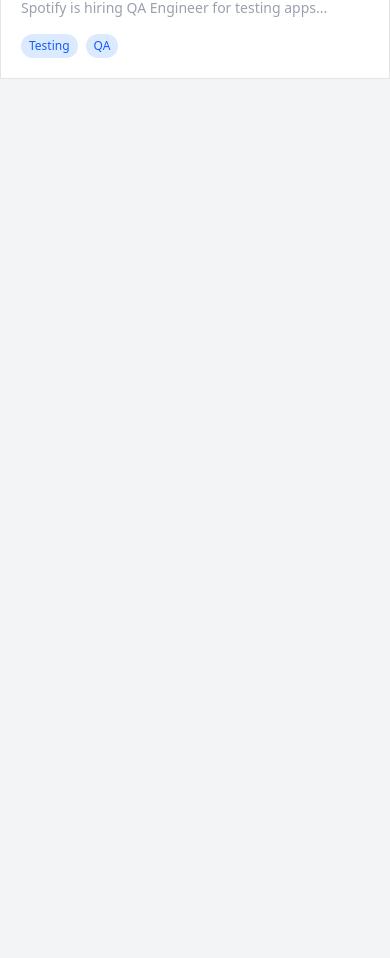
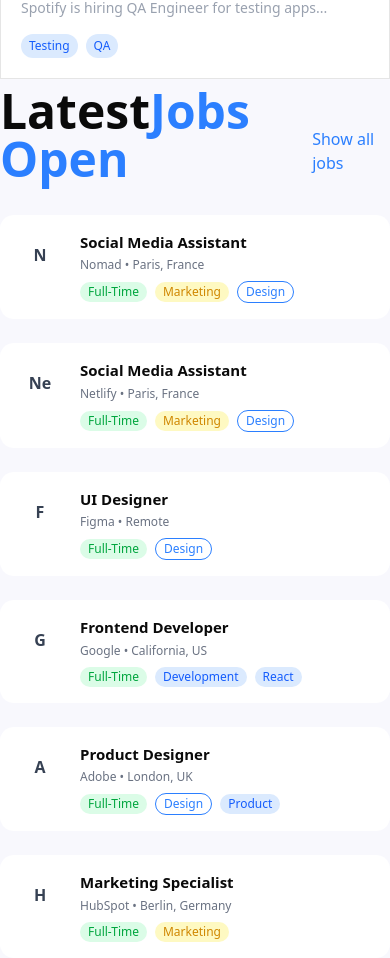
Before and after one commit to YousufOO7/Quick-Hire, a Next.js app: page / in a window 390 px wide. Shown: the part 5460-6418 px from the top of the page. Before the commit the page ends 5539 px from the top, so only its background shows below. Built offline with nearby package versions, Linux system fonts and the light colour scheme.

Commit message:
create the latestjobs components

```diff
--- a/app/components/main/home-components/HomeComponents.tsx
+++ b/app/components/main/home-components/HomeComponents.tsx
@@ -4,6 +4,7 @@
 import ExploreByCategory from '../pages/categories/ExploreByCategory';
 import JobsToday from '../pages/jobsToday/JobsToday';
 import FeaturedJobs from '../pages/featuredJobs/FeaturedJobs';
+import LatestJobs from '../pages/latestJobs/LatestJobs';
 
 const HomeComponents = () => {
     return (
@@ -13,6 +14,7 @@
             <ExploreByCategory />
             <JobsToday />
             <FeaturedJobs />
+            <LatestJobs />
         </div>
     );
 };
--- /dev/null
+++ b/app/components/main/navigations/Footer.tsx
@@ -0,0 +1,102 @@
+"use client";
+
+import {
+  FaFacebookF,
+  FaTwitter,
+  FaInstagram,
+  FaLinkedinIn,
+} from "react-icons/fa";
+
+const Footer = () => {
+  return (
+    <footer className="bg-[#1E2533] text-gray-300 pt-14 pb-6 px-6 md:px-16">
+      {/* Top Section */}
+      <div className="grid grid-cols-1 md:grid-cols-4 gap-10">
+        {/* Logo + Description */}
+        <div>
+          <div className="flex items-center gap-2 mb-4">
+            <div className="w-6 h-6 bg-blue-600 rounded-full flex items-center justify-center">
+              <span className="text-white text-sm font-bold">Q</span>
+            </div>
+            <h2 className="text-white text-lg font-semibold">QuickHire</h2>
+          </div>
+
+          <p className="text-sm text-gray-400 leading-relaxed">
+            Great platform for the job seeker that passionate about startups.
+            Find your dream job easier.
+          </p>
+        </div>
+
+        {/* About */}
+        <div>
+          <h3 className="text-white font-semibold mb-4">About</h3>
+          <ul className="space-y-2 text-sm">
+            <li className="hover:text-white cursor-pointer">Companies</li>
+            <li className="hover:text-white cursor-pointer">Pricing</li>
+            <li className="hover:text-white cursor-pointer">Terms</li>
+            <li className="hover:text-white cursor-pointer">Advice</li>
+            <li className="hover:text-white cursor-pointer">
+              Privacy Policy
+            </li>
+          </ul>
+        </div>
+
+        {/* Resources */}
+        <div>
+          <h3 className="text-white font-semibold mb-4">Resources</h3>
+          <ul className="space-y-2 text-sm">
+            <li className="hover:text-white cursor-pointer">Help Docs</li>
+            <li className="hover:text-white cursor-pointer">Guide</li>
+            <li className="hover:text-white cursor-pointer">Updates</li>
+            <li className="hover:text-white cursor-pointer">Contact Us</li>
+          </ul>
+        </div>
+
+        {/* Newsletter */}
+        <div>
+          <h3 className="text-white font-semibold mb-4">
+            Get job notifications
+          </h3>
+          <p className="text-sm text-gray-400 mb-4">
+            The latest job news, articles, sent to your inbox weekly.
+          </p>
+
+          <div className="flex">
+            <input
+              type="email"
+              placeholder="Email Address"
+              className="w-full px-3 py-2 text-sm bg-gray-200 text-black rounded-l-md outline-none"
+            />
+            <button className="bg-blue-600 px-4 py-2 text-sm text-white rounded-r-md hover:bg-blue-700 transition">
+              Subscribe
+            </button>
+          </div>
+        </div>
+      </div>
+
+      {/* Divider */}
+      <div className="border-t border-gray-600 mt-10 pt-6 flex flex-col md:flex-row items-center justify-between">
+        {/* Copyright */}
+        <p className="text-xs text-gray-400 mb-4 md:mb-0">
+          2021 © QuickHire. All rights reserved.
+        </p>
+
+        {/* Social Icons */}
+        <div className="flex gap-3">
+          {[FaFacebookF, FaInstagram, FaTwitter, FaLinkedinIn].map(
+            (Icon, index) => (
+              <div
+                key={index}
+                className="w-8 h-8 flex items-center justify-center rounded-full bg-[#2A3245] hover:bg-blue-600 transition cursor-pointer"
+              >
+                <Icon className="text-sm text-gray-300" />
+              </div>
+            )
+          )}
+        </div>
+      </div>
+    </footer>
+  );
+};
+
+export default Footer;
--- /dev/null
+++ b/app/components/main/pages/latestJobs/LatestJobs.tsx
@@ -0,0 +1,48 @@
+"use client";
+
+import { LatestJob } from "@/app/types/latestJobs";
+import { useEffect, useState } from "react";
+import LatestJobsCard from "./LatestJobsCard";
+
+const LatestJobs = () => {
+     const [latestJobs, setLatestJobs] = useState<LatestJob[]>([]);
+         const [loading, setLoading] = useState(true);
+
+         useEffect(() => {
+           const fetchLatestJobs = async () => {
+             try {
+               const response = await fetch("/latestJobs.json");
+               const data = await response.json();
+               setLatestJobs(data);
+             } catch (error) {
+               console.error("Error fetching latest jobs:", error);
+             } finally {
+               setLoading(false);
+             }
+           };
+           fetchLatestJobs();
+         }, []);
+  return (
+    <div>
+      <div className="flex justify-between items-center">
+        <h2 className="text-5xl font-semibold mb-8">
+          Latest<span className="text-blue-500">Jobs Open</span>
+        </h2>
+        <p className="text-blue-500 text-[16px]">Show all jobs</p>
+      </div>
+
+       {/* latest jobs card */}
+      <div className="grid grid-cols-1 md:grid-cols-2 gap-6">
+        {loading ? (
+          <p>Loading categories...</p>
+        ) : (
+          latestJobs?.map((job, index) => (
+            <LatestJobsCard key={index} job={job} />
+          ))
+        )}
+      </div>
+    </div>
+  );
+};
+
+export default LatestJobs;
--- /dev/null
+++ b/app/components/main/pages/latestJobs/LatestJobsCard.tsx
@@ -0,0 +1,57 @@
+import { LatestJob } from "@/app/types/latestJobs";
+
+interface Props {
+  job: LatestJob;
+}
+
+const LatestJobsCard = ({ job }: Props) => {
+  return (
+    <div className="flex items-start gap-4 bg-white rounded-xl p-4 hover:shadow-sm transition">
+
+      {/* Logo */}
+      <div className="w-12 h-12 flex items-center justify-center bg-white rounded-lg font-bold text-gray-700">
+        {job.logo}
+      </div>
+
+      {/* Content */}
+      <div className="flex flex-col">
+        {/* Title */}
+        <h3 className="font-semibold text-[15px] mb-1">
+          {job.title}
+        </h3>
+
+        {/* Company + Location */}
+        <p className="text-xs text-gray-500 mb-2">
+          {job.company} • {job.location}
+        </p>
+
+        {/* Tags */}
+        <div className="flex items-center gap-2 flex-wrap">
+
+          {/* Job Type */}
+          <span className="text-xs px-2 py-[2px] rounded-full bg-green-100 text-green-600">
+            {job.type}
+          </span>
+
+          {/* Other Tags */}
+          {job.tags.map((tag, index) => (
+            <span
+              key={index}
+              className={`text-xs px-2 py-[2px] rounded-full ${
+                tag === "Marketing"
+                  ? "bg-yellow-100 text-yellow-600"
+                  : tag === "Design"
+                  ? "border border-blue-500 text-blue-500"
+                  : "bg-blue-100 text-blue-600"
+              }`}
+            >
+              {tag}
+            </span>
+          ))}
+        </div>
+      </div>
+    </div>
+  );
+};
+
+export default LatestJobsCard;
--- /dev/null
+++ b/app/types/latestJobs.ts
@@ -0,0 +1,9 @@
+export interface LatestJob {
+  id: number;
+  title: string;
+  company: string;
+  location: string;
+  type: string;
+  tags: string[];
+  logo: string;
+}
--- /dev/null
+++ b/public/latestJobs.json
@@ -0,0 +1,56 @@
+[
+  {
+    "id": 1,
+    "title": "Social Media Assistant",
+    "company": "Nomad",
+    "location": "Paris, France",
+    "type": "Full-Time",
+    "tags": ["Marketing", "Design"],
+    "logo": "N"
+  },
+  {
+    "id": 2,
+    "title": "Social Media Assistant",
+    "company": "Netlify",
+    "location": "Paris, France",
+    "type": "Full-Time",
+    "tags": ["Marketing", "Design"],
+    "logo": "Ne"
+  },
+  {
+    "id": 3,
+    "title": "UI Designer",
+    "company": "Figma",
+    "location": "Remote",
+    "type": "Full-Time",
+    "tags": ["Design"],
+    "logo": "F"
+  },
+  {
+    "id": 4,
+    "title": "Frontend Developer",
+    "company": "Google",
+    "location": "California, US",
+    "type": "Full-Time",
+    "tags": ["Development", "React"],
+    "logo": "G"
+  },
+  {
+    "id": 5,
+    "title": "Product Designer",
+    "company": "Adobe",
+    "location": "London, UK",
+    "type": "Full-Time",
+    "tags": ["Design", "Product"],
+    "logo": "A"
+  },
+  {
+    "id": 6,
+    "title": "Marketing Specialist",
+    "company": "HubSpot",
+    "location": "Berlin, Germany",
+    "type": "Full-Time",
+    "tags": ["Marketing"],
+    "logo": "H"
+  }
+]
```
